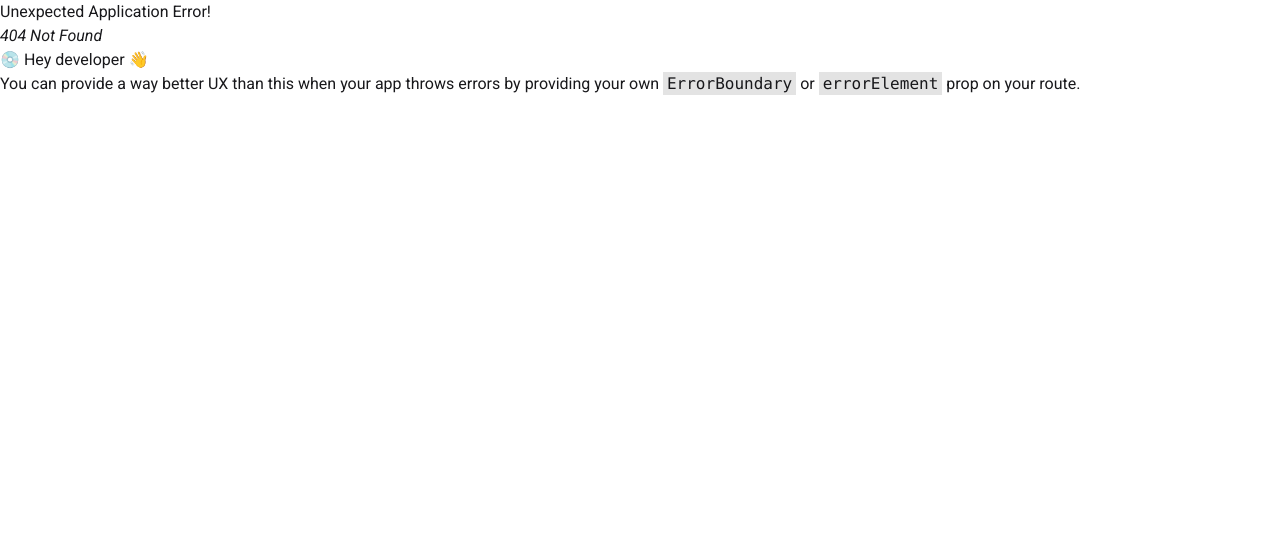
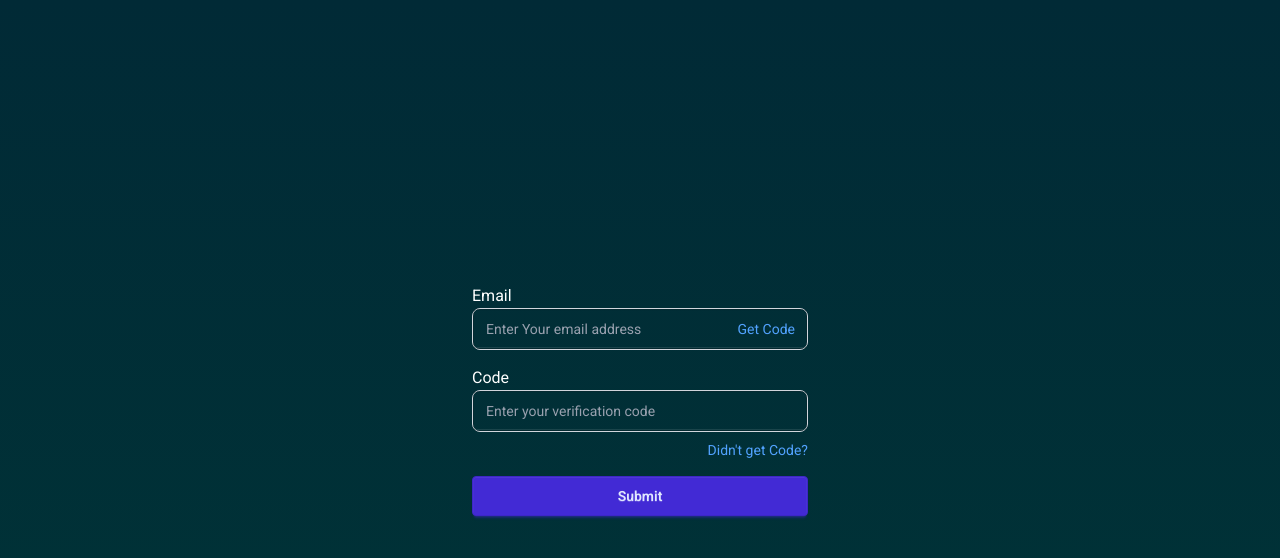
Before and after one commit to Arif-Islam21/hutbit, a React (Vite) app: page /email-verify in a window 1280 px wide. Before the commit this address had no page. Shown: the top 558 px of the page. Built offline with nearby package versions, Linux system fonts and the light colour scheme.

Commit message:
authentication done

```diff
--- /dev/null
+++ b/src/Pages/Authentication/EmailVerification.jsx
@@ -0,0 +1,54 @@
+import { FaEye } from "react-icons/fa";
+
+const EmailVerification = () => {
+  return (
+    <div className="min-h-screen flex items-center justify-center bg-gradient-to-b from-first to-second px-4">
+      <div className="w-full max-w-sm p-6 bg-transparent rounded-lg">
+        <form>
+          <div className="form-control mb-4">
+            <label className="label">
+              <span className="label-text text-white">Email</span>
+            </label>
+            <div className="relative border border-gray-300 rounded-lg">
+              <input
+                type="email"
+                placeholder="Enter Your email address"
+                className="input w-full bg-transparent text-white placeholder:text-gray-400 pr-10"
+              />
+              <span className="absolute right-3 top-1/2 text-blue-400 transform -translate-y-1/2 text-sm cursor-pointer">
+                Get Code
+              </span>
+            </div>
+          </div>
+
+          <div className="form-control mb-2">
+            <label className="label">
+              <span className="label-text text-white">Code</span>
+            </label>
+            <div className="relative border border-gray-300 rounded-lg">
+              <input
+                type="number"
+                placeholder="Enter your verification code"
+                className="input w-full bg-transparent text-white placeholder:text-gray-400 pr-10"
+              />
+            </div>
+            <div className="flex justify-end items-center my-2 ">
+              <label className="label justify-end ">
+                <a
+                  href="#"
+                  className="label-text-alt text-blue-400 hover:underline ml-auto text-sm"
+                >
+                  Didn't get Code?
+                </a>
+              </label>
+            </div>
+          </div>
+
+          <button className="btn btn-primary w-full mt-2">Submit</button>
+        </form>
+      </div>
+    </div>
+  );
+};
+
+export default EmailVerification;
--- /dev/null
+++ b/src/Pages/Authentication/PasswordReset.jsx
@@ -0,0 +1,46 @@
+import { FaEye } from "react-icons/fa";
+
+const PasswordReset = () => {
+  return (
+    <div className="min-h-screen flex items-center justify-center bg-gradient-to-b from-first to-second px-4">
+      <div className="w-full max-w-sm p-6 bg-transparent rounded-lg">
+        <form>
+          <div className="form-control mb-4">
+            <label className="label">
+              <span className="label-text text-white">New Password</span>
+            </label>
+            <div className="relative border border-gray-300 rounded-lg">
+              <input
+                type="password"
+                placeholder="Enter your password"
+                className="input w-full bg-transparent text-white placeholder:text-gray-400 pr-10"
+              />
+              <span className="absolute right-3 top-1/2 transform -translate-y-1/2 text-gray-400">
+                <FaEye size={20} />
+              </span>
+            </div>
+          </div>
+          <div className="form-control mb-4">
+            <label className="label">
+              <span className="label-text text-white">Confirm Password</span>
+            </label>
+            <div className="relative border border-gray-300 rounded-lg">
+              <input
+                type="password"
+                placeholder="Enter your password"
+                className="input w-full bg-transparent text-white placeholder:text-gray-400 pr-10"
+              />
+              <span className="absolute right-3 top-1/2 transform -translate-y-1/2 text-gray-400">
+                <FaEye size={20} />
+              </span>
+            </div>
+          </div>
+
+          <button className="btn btn-primary w-full mt-2">Submit</button>
+        </form>
+      </div>
+    </div>
+  );
+};
+
+export default PasswordReset;
--- a/src/Pages/Authentication/SignUp.jsx
+++ b/src/Pages/Authentication/SignUp.jsx
@@ -32,7 +32,7 @@ const SignUp = () => {
                 type="email"
                 className="input w-full bg-transparent text-white placeholder:text-gray-400 pr-10"
               />
-              <span className="absolute right-3 top-1/2 text-blue-400 transform -translate-y-1/2 text-sm">
+              <span className="absolute right-3 top-1/2 text-blue-400 transform -translate-y-1/2 text-sm cursor-pointer">
                 Get Code
               </span>
             </div>
```
Also changed, not shown: src/Routes/Routes.jsx (+10 -0 lines).
